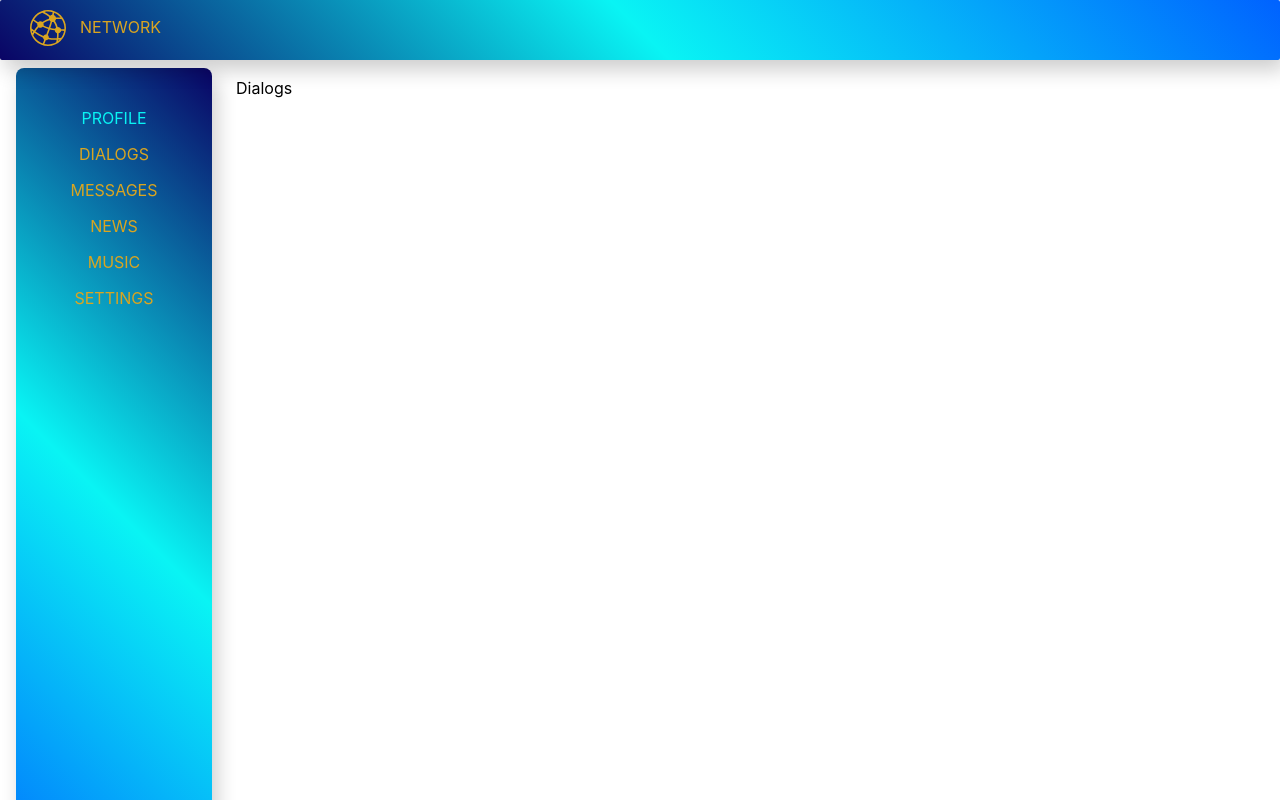
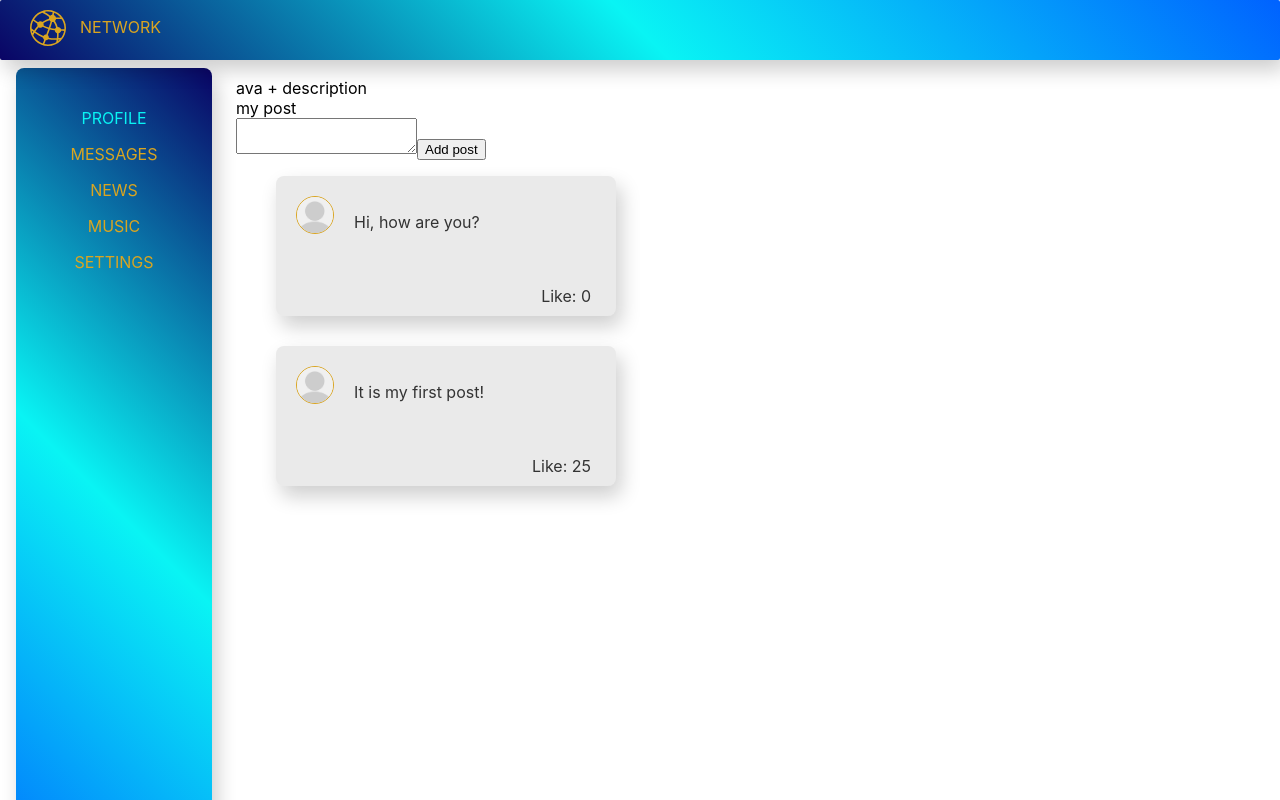
Before and after one commit to KasyanAndrey/project_01, a React (Create React App) app: page / in a window 1280 px wide. Shown: the top 800 px of the page. Built offline with nearby package versions, Linux system fonts and the light colour scheme.

Commit message:
add router

```diff
--- a/package.json
+++ b/package.json
@@ -8,6 +8,7 @@
     "@testing-library/user-event": "^12.1.10",
     "react": "^17.0.2",
     "react-dom": "^17.0.2",
+    "react-router-dom": "^6.2.1",
     "react-scripts": "4.0.3",
     "web-vitals": "^1.0.1"
   },
--- a/src/App.js
+++ b/src/App.js
@@ -3,9 +3,8 @@ import "./App.css";
 
 import Header from "./components/Header/Header.jsx";
 import Navbar from "./components/Navbar/Navbar.jsx";
-// import Profile from "./components/Profile/Profile.jsx";
-import Dialogs from "./components/Dialogs/Dialogs.jsx";
-
+import Profile from "./components/Profile/Profile.jsx";
+// import Dialogs from "./components/Dialogs/Dialogs.jsx";
 
 const App = () => {
   return (
@@ -14,9 +13,9 @@ const App = () => {
       <Header />
       <Navbar />
       <section className="app-wrapper-content">
-        <Dialogs />
+        {/* <Dialogs /> */}
+        <Profile />
       </section>
-      {/* <Profile /> */}
     </div>
   );
 };
--- a/src/components/Navbar/Navbar.jsx
+++ b/src/components/Navbar/Navbar.jsx
@@ -4,9 +4,8 @@ import css from './Navbar.module.css';
 const Navbar = () => {
   return (
     <nav className={css.nav}>
-      <a className={`${css.link} ${css.active}`} href="#s">Profile</a>
-      <a className={css.link} href="#s">Dialogs</a>
-      <a className={css.link} href="#s">Messages</a>
+      <a className={`${css.link} ${css.active}`} href="/profile">Profile</a>
+      <a className={css.link} href="/dialogs">Messages</a>
       <a className={css.link} href="#s">News</a>
       <a className={css.link} href="#s">Music</a>
       <a className={css.link} href="#s">Settings</a>
```
Also changed, not shown: 2 other files (tests, documents, lock files or other folders).
